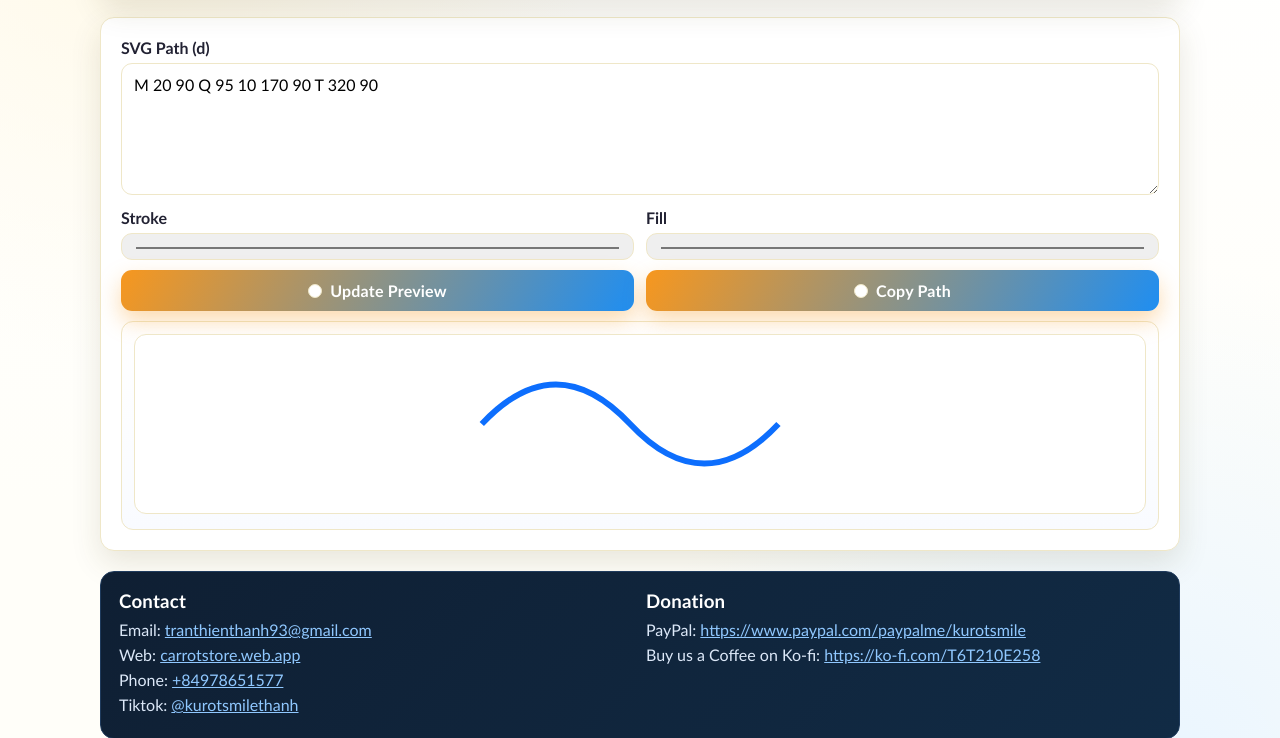
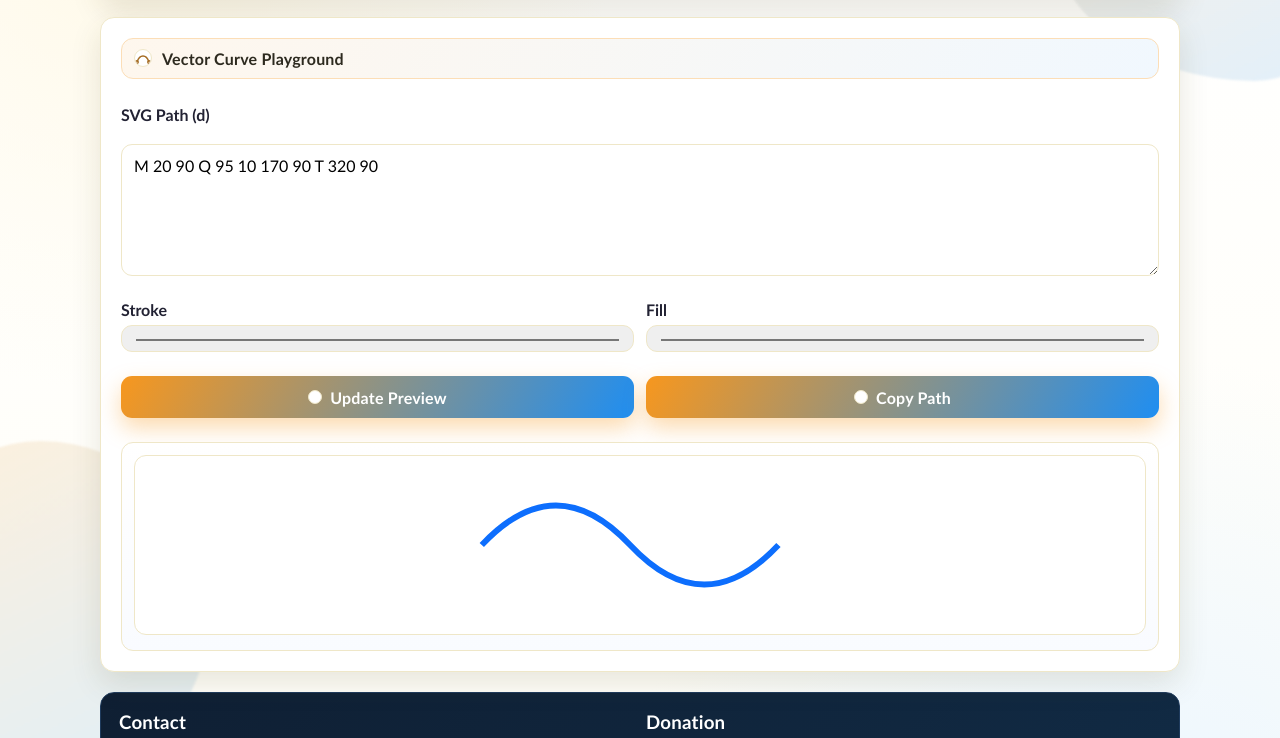
Before and after one commit to kurotsmile/svgpathmini, a plain HTML site: page index.html in a window 1280 px wide. Shown: the part 149-887 px from the top of the page. Drawn offline with Linux system fonts and the light colour scheme.

Commit message:
Enhance UI with project-specific layouts and visual identity

```diff
--- a/index.html
+++ b/index.html
@@ -160,14 +160,53 @@ canvas, img.preview, svg {
   main, header { padding: 16px; }
 }</style>
   <script type="application/ld+json">{"@context":"https://schema.org","@type":"WebApplication","name":"SVGPathMini","description":"Edit SVG path data and preview shape changes live in-browser.","applicationCategory":"UtilitiesApplication","operatingSystem":"Any","url":"https://svgpathmini.web.app"}</script>
+<style id="round2-style">
+body.theme-shell::before, body.theme-shell::after {
+  content:"";
+  position:fixed;
+  z-index:-1;
+  width:320px;
+  height:320px;
+  border-radius:47% 53% 36% 64% / 52% 52% 48% 48%;
+  background:linear-gradient(155deg, #f7971e22, #1f8ef122);
+  filter: blur(1px);
+}
+body.theme-shell::before { top:-90px; right:-90px; }
+body.theme-shell::after { bottom:-110px; left:-110px; }
+.tool-ribbon {
+  display:flex;
+  align-items:center;
+  gap:10px;
+  padding:10px 12px;
+  margin:0 0 12px;
+  border:1px solid color-mix(in srgb, #f7971e 32%, #ffffff);
+  background:linear-gradient(120deg, #f7971e14, #1f8ef110);
+  border-radius:12px;
+  font-weight:700;
+  letter-spacing:.2px;
+}
+.ribbon-ic {
+  width:18px;
+  height:18px;
+  stroke:color-mix(in srgb, #f7971e 65%, #102030);
+  fill:none;
+  stroke-width:1.9;
+}
+header h1 { position: relative; z-index: 1; }
+header .sub { position: relative; z-index: 1; }
+main { position: relative; overflow: visible; }
+button { min-height: 42px; }
+.theme-shell main{display:grid;gap:14px}.theme-shell main>.tool-ribbon{order:-1}
+</style>
 </head>
-<body>
+<body class="theme-shell">
   <div class="container">
     <header>
       <h1>SVG Path Editor Mini</h1>
       <p class="sub">Edit SVG path data and preview shape changes live in-browser.</p>
     </header>
     <main>
+      <div class="tool-ribbon"><svg viewBox="0 0 24 24" class="ribbon-ic"><path d="M3 18c4-12 14-12 18 0"/><circle cx="3" cy="18" r="2"/><circle cx="21" cy="18" r="2"/></svg><span>Vector Curve Playground</span></div>
       <label>SVG Path (d)</label><textarea id="pathData">M 20 90 Q 95 10 170 90 T 320 90</textarea>
     <div class="grid two" style="margin-top:10px"><div><label>Stroke</label><input id="stroke" type="color" value="#0d6efd"></div><div><label>Fill</label><input id="fill" type="color" value="#ffffff"></div></div>
     <div style="margin-top:10px" class="grid two"><button id="upd">Update Preview</button><button id="copy">Copy Path</button></div>
```
